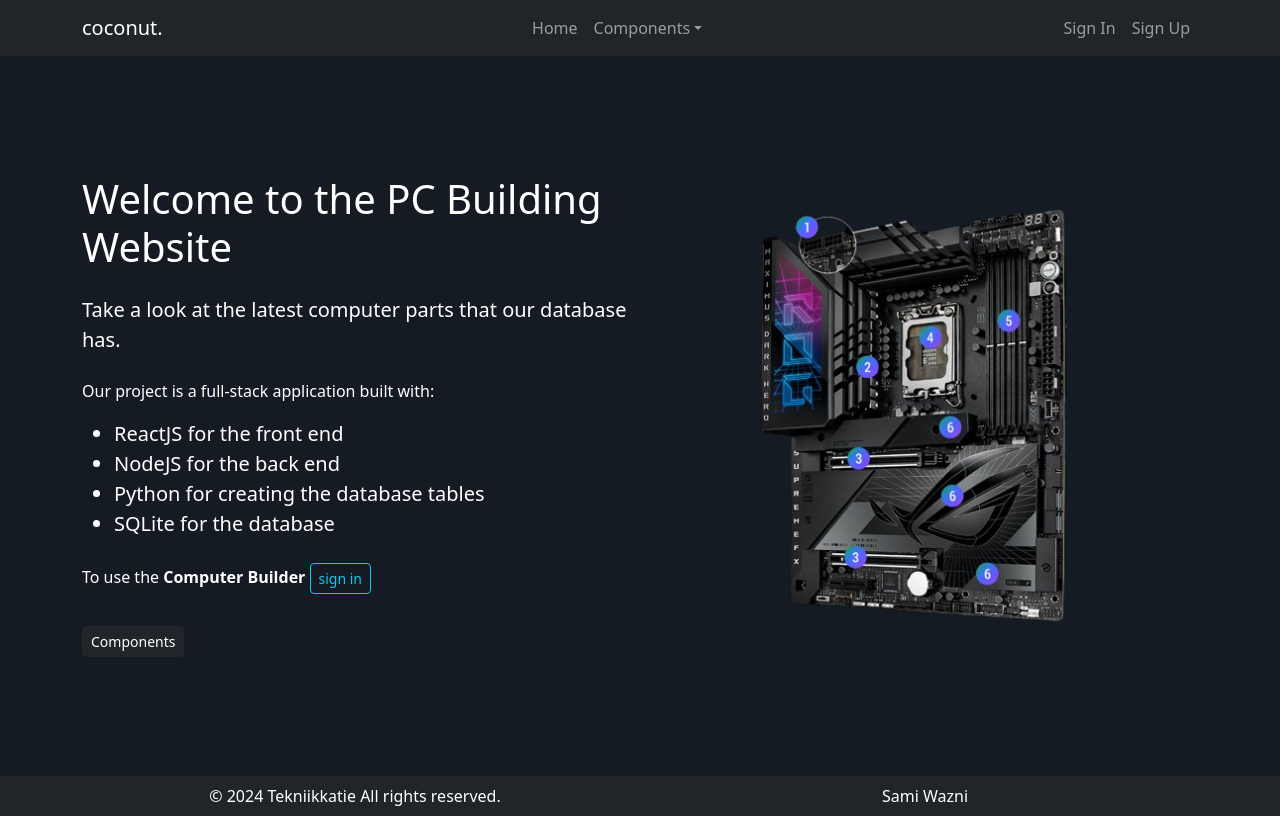
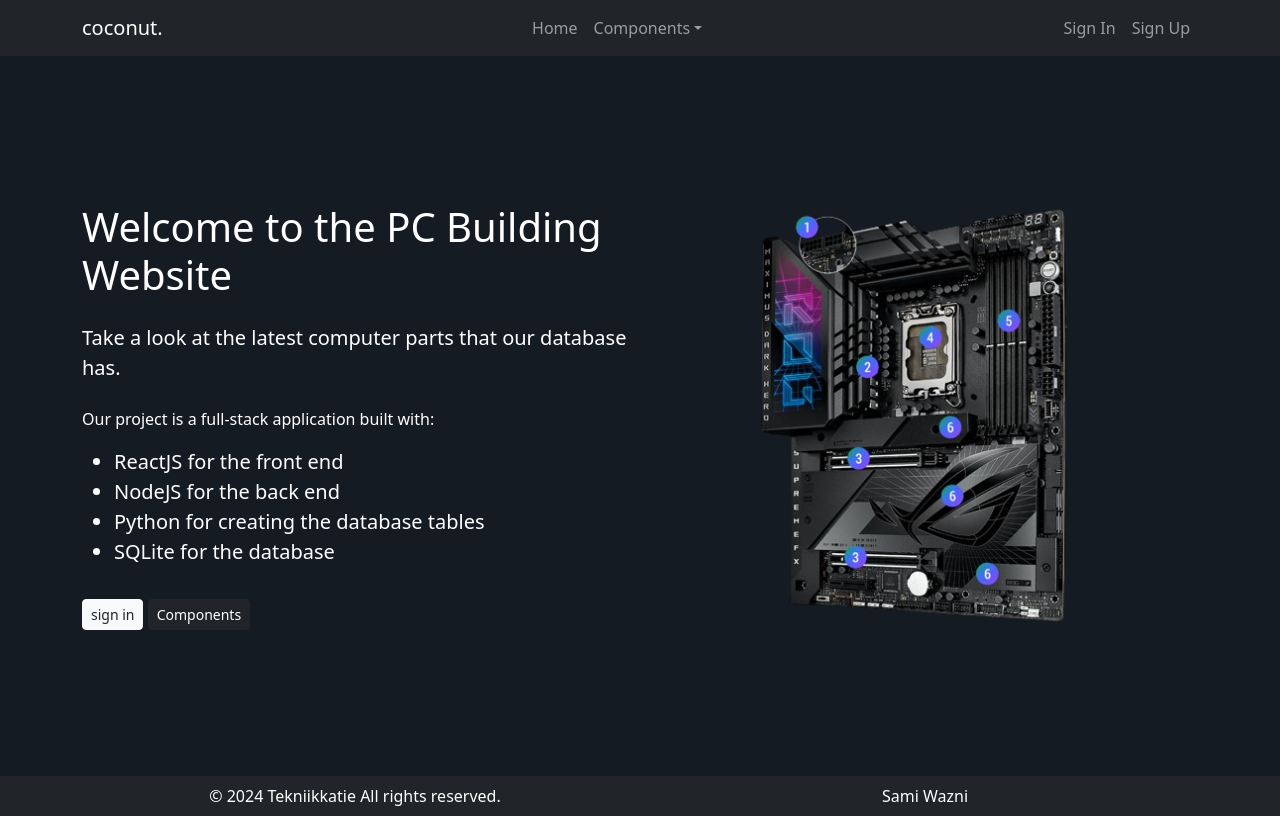
Before and after one commit to samiwazni/samiwazni-Full-Stack-Computer-Parts, a React (Create React App) app: page / in a window 1280 px wide. Built offline with nearby package versions, Linux system fonts and the light colour scheme; no server answers.

Commit message:
Home page login button fixed

```diff
--- a/src/components/Home.js
+++ b/src/components/Home.js
@@ -25,16 +25,13 @@ const Home = ({ currentUser }) => {
                 <li>SQLite for the database</li>
               </ul>
               {!currentUser && (
-                <p className="mt-4">
-                  To use the <strong>Computer Builder</strong>{" "}
-                  <Button variant="outline-info" size="sm">
-                    <Link to="/signin" className="text-info text-decoration-none">
+                  <Button variant="light" size="sm" className="mt-3">
+                    <Link to="/signin" className="text-dark text-decoration-none">
                       sign in
                     </Link>
                 </Button>
-
-                </p>
               )}
+              {' '}
               <Button variant="dark" size="sm" className="mt-3">
                 <Link to="/components" className="text-white text-decoration-none">
                   Components
```
